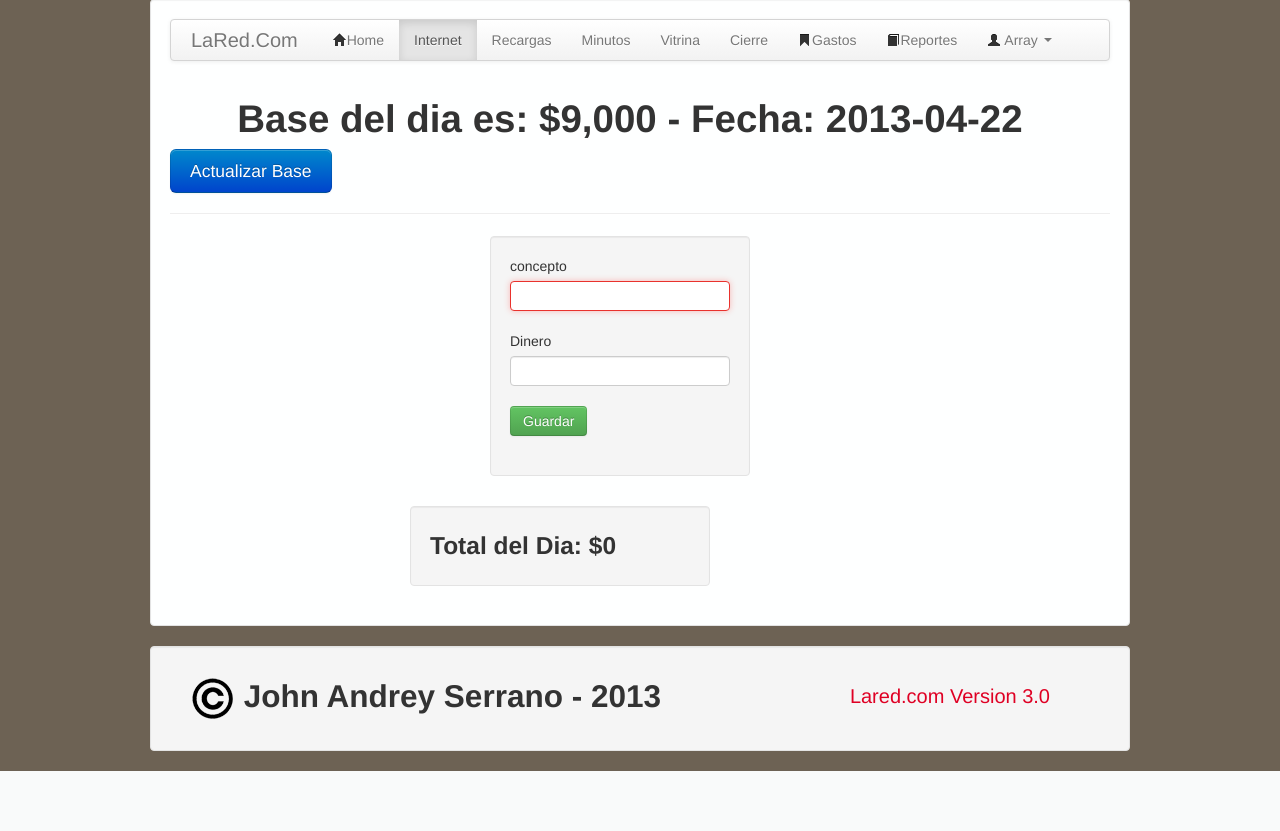
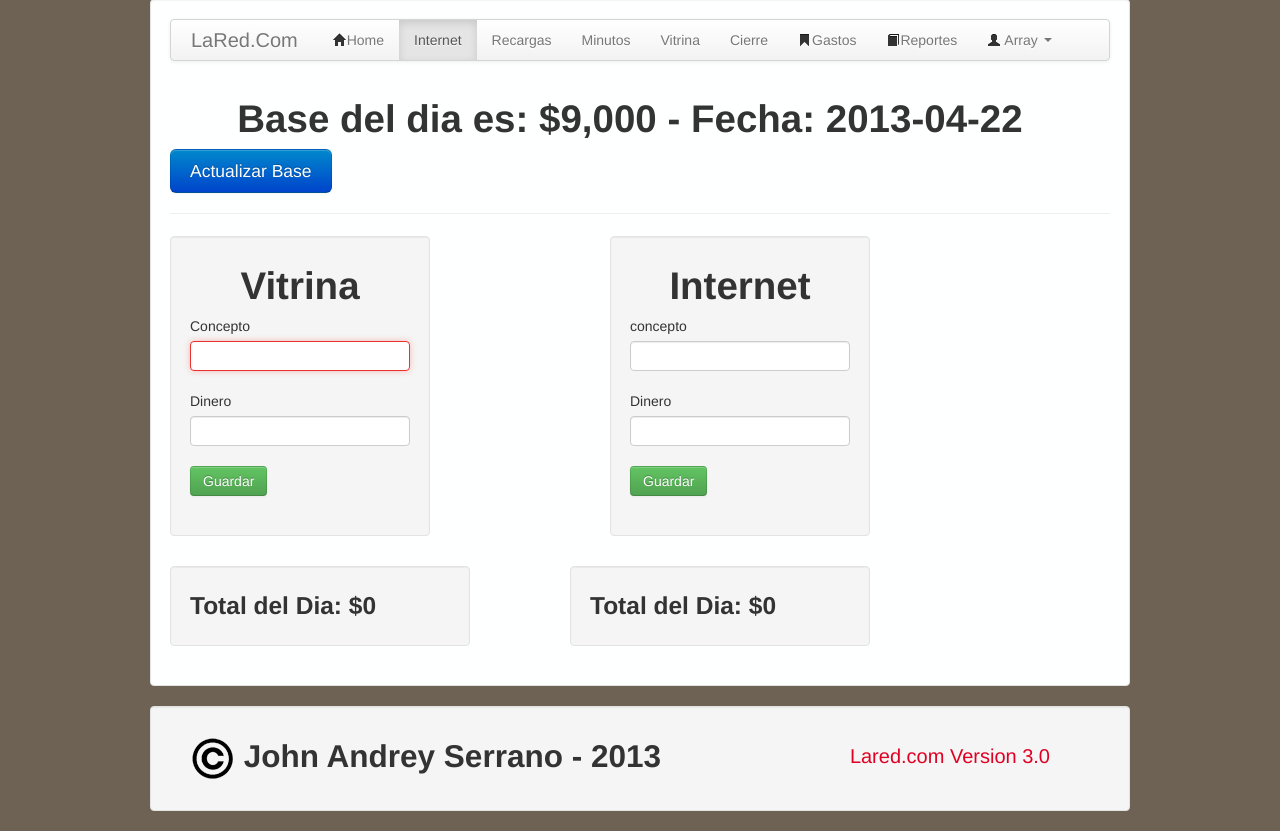
Before and after one commit to johnsi15/lared.com, a PHP site: page /includes/internet.php in a window 1280 px wide. Shown: the part 311-1142 px from the top of the page. Before the commit the page ends 1082 px from the top, so only its background shows below. Run offline with PHP 8.4, Linux system fonts and the light colour scheme; the visitor is signed in with stand-in values (Sample User, id 1); data comes from the database, SQL or seed files in the repository.

Commit message:
Vitrina en la seccion de internet
Solo acomode el form me falta probrar que registre

```diff
--- a/includes/funciones.php
+++ b/includes/funciones.php
@@ -816,6 +816,7 @@
                          <td>'.$fila['tipoGasto'].'</td>
                          <td>'.$fila['fecha'].'</td>
                          <td><a id="editGasto" class="btn btn-mini btn-info" href="'.$fila['id'].'"><strong>Editar</strong></a></td>
+                         <td><a id="delete" class="btn btn-mini btn-danger" href="'.$fila['id'].'"><strong>Eliminar</strong></a></td>
                      </tr>';
                           // echo $salida;
         }
@@ -918,5 +919,9 @@
         mysql_query("DELETE FROM cierre WHERE id='$cod'");
     }
 
+    public function deleteGasto($cod){
+        mysql_query("DELETE FROM gastos WHERE id='$cod'");
+    }
+
   }//cierre de la clase
 ?>
--- a/includes/internet.php
+++ b/includes/internet.php
@@ -154,10 +154,36 @@
 			<div class="span7"><aside id="mensaje"></aside></div>
 		</div>
 		<div class="row">
-			<div class="span4"></div>
+			<!--FORMULARIO PARA LA VITRINA-->
+			<div class="span3 well">
+				<form action="acciones.php" method="post" id="validate2" class="limpiar">
+					<div class="control-group">
+						<h1>Vitrina</h1>
+				    	<label for="nombre" class="control-label">Concepto</label>
+				    	<div class="controls">
+				    		<input  type="text" name="nombre" id="foco" required autofocus>
+				    	</div>
+				    </div>
+				    <div class="control-group">
+				    	<label for="clave" class="control-label">Dinero</label>
+				    		<div class="controls">
+				    			<input type="text" name="dinero" required>
+				    		</div>
+			    	</div>
+			    	<input type="hidden" name="tipoConcep" value="vitrina">
+			    	<div class="control-group">
+			    		<div class="controls">
+			    			<button id="boton" name="guardarVitri" class="btn btn-success">Guardar</button>
+			    		</div>
+			    	</div>
+				</form>
+			</div>
+			<div class="span2"></div>
+			<!--FORMULARIO PARA INTERNET NORMAL-->
 			<div class="span3 well">
 			    <form action="acciones.php" method="post" id="validate2" class="limpiar">
 					<div class="control-group">
+						<h1>Internet</h1>
 		    			<label for="nombre" class="control-label">concepto</label>
 		    			<div class="controls">
 		    			   <input  type="text" name="nombre" id="foco" required>
@@ -181,7 +207,14 @@
 		</div>
 
 		<div class="row">
-			<div class="span3"></div>
+			<div class="span4">
+				<?php
+				   require_once('funciones.php');
+				   $objeto = new funciones();
+				   $objeto->totalDiaVitrina();
+				?>
+			</div>
+			<div class="span1"></div>
 			<div class="span4" id="resul">
 				<?php
 				   require_once('funciones.php');
```
Also changed, not shown: includes/acciones.php (+7 -0 lines), includes/gastos.php (+22 -1 lines).
